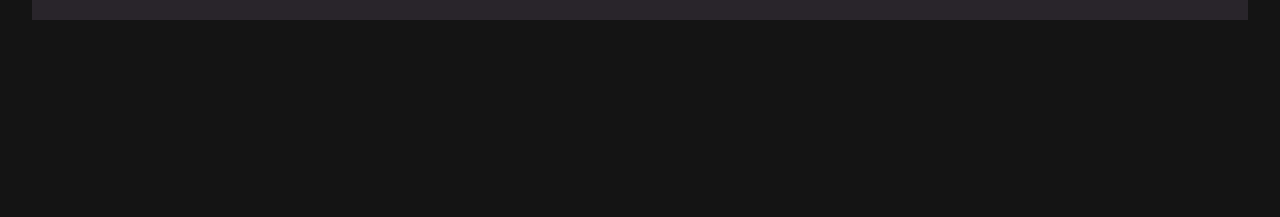
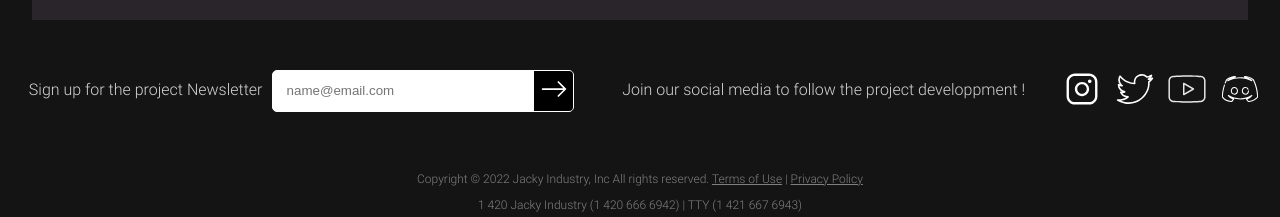
Before and after one commit to MaxPrudhomme/P5-Project, a plain HTML site: page website/index.html in a window 1280 px wide. Shown: the part 2153-2370 px from the top of the page. Before the commit the page ends 2173 px from the top, so only its background shows below. Drawn offline with Linux system fonts and the light colour scheme.

Commit message:
TOS and Social media implementation
TOS and social media first implementation.

```diff
--- /dev/null
+++ b/website/css/footer.css
@@ -0,0 +1,110 @@
+#footer
+{
+    width:100%;
+    height: 150px;
+    margin-top: 50px;
+}
+
+#copyright
+{
+    text-align: center;
+    font-size: 12px;
+    color: grey;
+}
+
+#copyright > p > span
+{
+    text-decoration: underline;
+}
+
+#newsletterInputContainer
+{
+    border: 1px solid white;
+    border-radius: 5px;
+    width: 300px;
+    height: 40px;
+    display: flex;
+    background-color: white;
+}
+
+#emailField
+{
+    width: 259px;
+    height: 38px;
+    border: none;
+    border-top-left-radius: 4px;
+    border-bottom-left-radius: 4px;
+}
+
+#submitButton
+{
+    width: 39px;
+    height: 40px;
+    border: none;
+    border-top-right-radius: 4px;
+    border-bottom-right-radius: 4px;
+    background-color: black;
+    cursor: pointer;
+}
+
+input:focus
+{
+    border-top-right-radius: 5px;
+    border-bottom-right-radius: 5px;
+    outline: none;
+}
+
+#submitArrow
+{
+    filter: invert(100%) sepia(2%) saturate(7%) hue-rotate(348deg) brightness(101%) contrast(103%);
+    height: 28px;
+}
+
+.footerText
+{
+    color: lightgray;
+    text-align: center;
+    margin: 10px;
+    font-size: 16px;
+}
+
+#newsletterContainer
+{
+    display:flex;
+}
+
+.mediaIcon
+{
+    width: 38px;
+    filter: invert(100%) sepia(2%) saturate(7%) hue-rotate(348deg) brightness(101%) contrast(103%);
+    margin-left: 10px;
+    transition: all 0.5s ease;
+}
+
+.mediaIcon:hover
+{
+    width: 42px;
+    filter: invert(69%) sepia(50%) saturate(184%) hue-rotate(240deg) brightness(105%) contrast(89%);
+}
+
+#projectMediaContainer
+{
+    width: 210px;
+    height: 42px;
+    margin-left: 16px;
+    justify-content: center;
+    display: flex;
+
+}
+
+#socialMediaContainer
+{
+    display: flex;
+}
+
+#media
+{
+    display: flex;
+    justify-content: space-around;
+    margin-bottom: 60px;
+}
--- a/website/index.html
+++ b/website/index.html
@@ -6,7 +6,7 @@
         <link href="css/index.css" rel="stylesheet">
         <link href="css/section.css" rel="stylesheet">
         <link href="css/navbar.css" rel="stylesheet">
-
+        <link href="css/footer.css" rel="stylesheet">
         <!-- Section Files -->
         <link href="css/projectSection.css" rel="stylesheet">
         <link href="css/technicalOverviewSection.css" rel="stylesheet">
@@ -20,6 +20,7 @@
         <script type="text/javascript" src="js/menu.js"></script>
 </head>
 <body>
+    <!-- Navbar -->
     <div id="navbar">
         <img id="projectLogo" src="misc/projectLogoPlaceholder.svg" viewbox="0 0 100 100">
         <div id="mainMenu">
@@ -29,6 +30,7 @@
             <div class="sectionMenu" id="teamSectionButton" onclick = "displaySection(this.id)">Our Team</div>
         </div>
     </div>
+    <!-- Content -->
     <div id="content">
         <!-- Project Section -->
         <div class="section" id="projectSection">
@@ -229,4 +231,47 @@
             </div>
         </div>
     </div>
+    <!-- Footer -->
+    <div id="footer">
+        <!-- Media Section -->
+        <div id="media">
+            <!-- Newsletter Section -->
+            <div id="newsletterContainer">
+            <span class="footerText">Sign up for the project Newsletter</span>
+            <form action="" method="GET">
+                <div id="newsletterInputContainer">
+                    <input type="email" placeholder="   name@email.com" name="email" id="emailField">
+                    <button type="submit" id="submitButton">
+                        <img src="misc/arrow-right.svg" viewbow="0 0 100 100" id="submitArrow">
+                    </button>
+                </div>
+            </form>
+            </div>
+            <!-- Social Media Section -->
+            <div id="socialMediaContainer">
+                <span class="footerText">Join our social media to follow the project developpment !</span>
+                <div id="projectMediaContainer">
+                    <a href="https://www.youtube.com/watch?v=dQw4w9WgXcQ">
+                        <img src="misc/instagram.svg" class="mediaIcon" viewbox="0 0 100 100">
+                    </a>
+                    <a href="https://www.youtube.com/watch?v=dQw4w9WgXcQ">
+                        <img src="misc/twitter.svg" class="mediaIcon" viewbox="0 0 100 100">
+                    </a>
+                    <a href="https://www.youtube.com/watch?v=dQw4w9WgXcQ">
+                        <img src="misc/youtube.svg" class="mediaIcon" viewbox="0 0 100 100">
+                    </a>
+                    <a href="https://www.youtube.com/watch?v=dQw4w9WgXcQ">
+                        <img src="misc/discord.svg" class="mediaIcon" viewbox="0 0 100 100">
+                    </a>
+
+                </div>
+            </div>
+        </div>
+        <!-- Copyright Section -->
+        <div id="copyright">
+            <p>Copyright &copy 2022 Jacky Industry, Inc All rights reserved. <span>Terms of Use</span> | <span>Privacy Policy</span></p>
+            <p>1 420 Jacky Industry (1 420 666 6942) | TTY (1 421 667 6943)</p>
+        </div>
+    </div>
+
 </body>
```
Also changed, not shown: website/misc/arrow-right.svg (added), website/misc/discord.svg (added), website/misc/instagram.svg (added), website/misc/twitter.svg (added), website/misc/youtube.svg (added).
